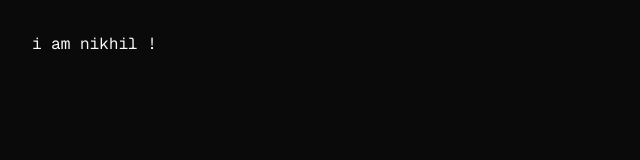
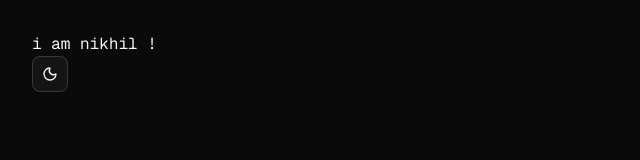
Before and after one commit to Nikhil-NP/portfolio.v2, a Next.js app: page / in a window 1280 px wide. Shown: the top 160 px of the page, without its empty margins (0-640 px from the left). Built offline with nearby package versions, Linux system fonts and the light colour scheme.

Commit message:
testing theme toggle

```diff
--- a/app/page.tsx
+++ b/app/page.tsx
@@ -1,10 +1,12 @@
 "use client";
 
+import { ThemeToggle } from "@/components/theme-toggle";
 
 export default function Home() {
   return (
     <div className ={` min-h-screen p-8 font-mono `}>
       <p>i am nikhil !</p>
+      <ThemeToggle/>
     </div>
   );
 }
--- a/components/ui/theme-toggle.tsx
+++ b/components/theme-toggle.tsx
@@ -3,7 +3,6 @@
 import { Sun, Moon } from "lucide-react";
 import { useTheme } from "next-themes"; // get-set currnet theme
 import { Button } from "@/components/ui/button";
-import { button } from "framer-motion/client";
 
 export function ThemeToggle(){
     const {theme, setTheme} = useTheme();
```
